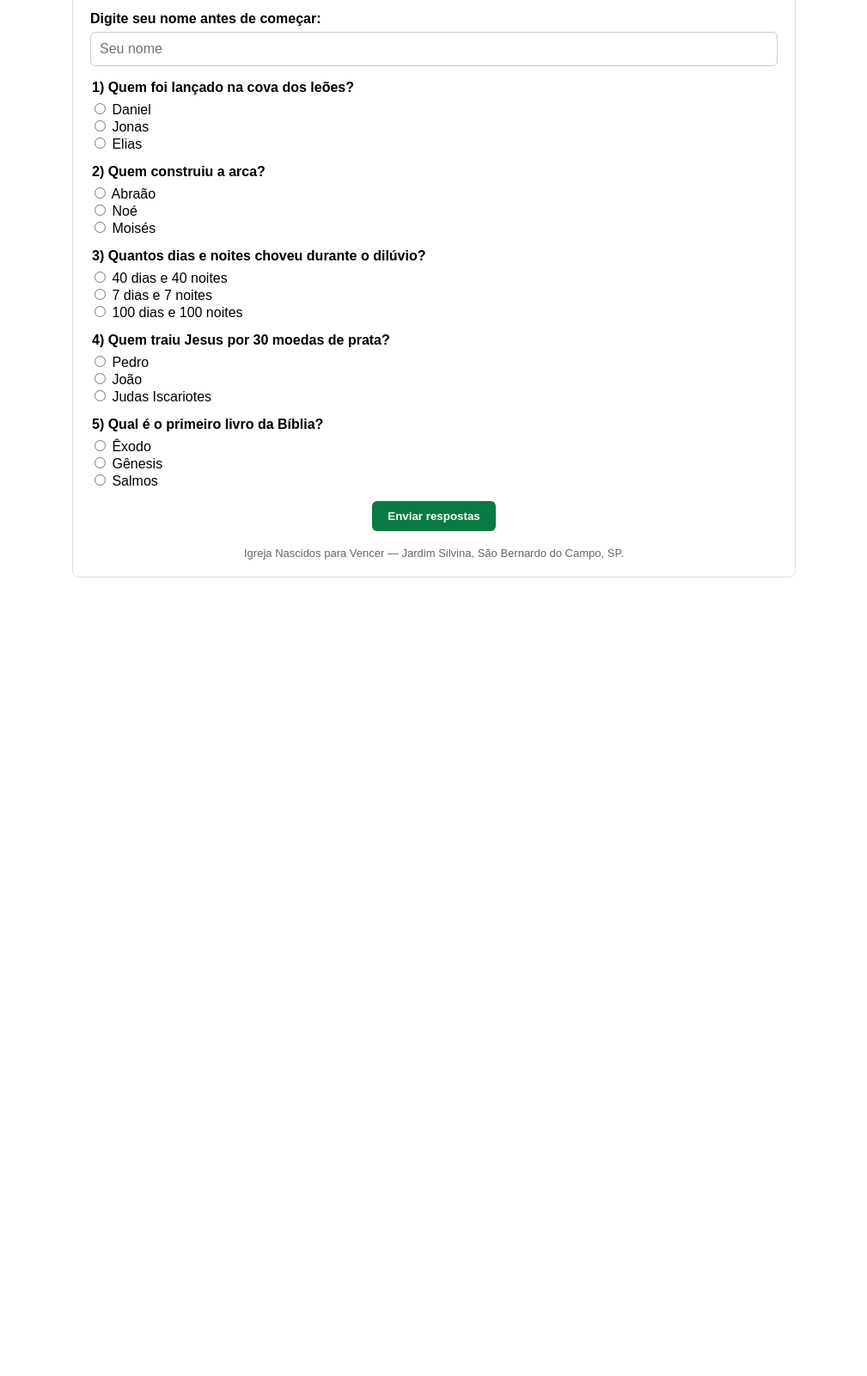
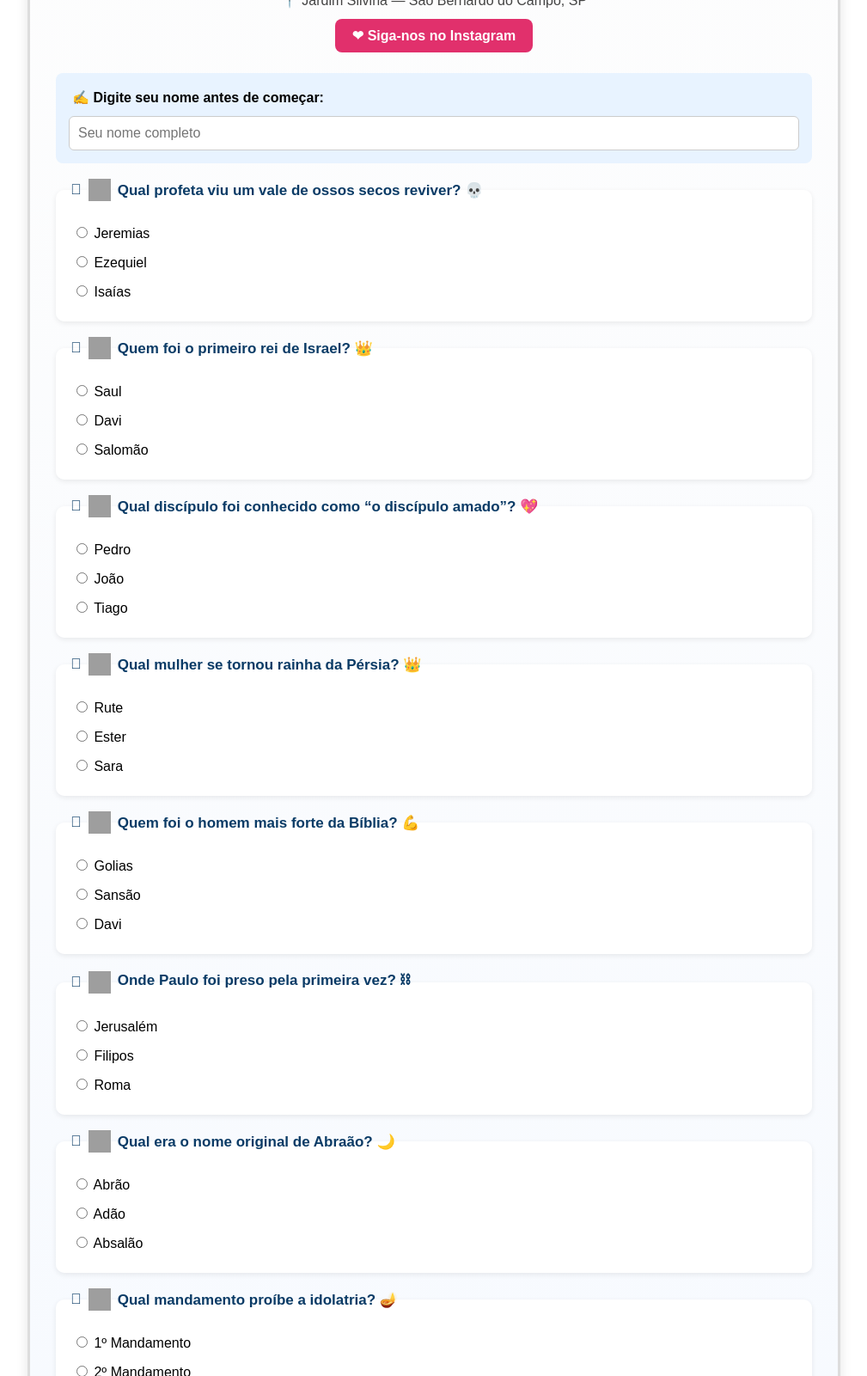
Before and after one commit to faconrado/IgrejaNascidosparaVencer, a plain HTML site: page index.html in a window 1280 px wide. Shown: the part 158-1759 px from the top of the page at 86% size, without its empty margins (135-1144 px from the left). Before the commit the page ends 860 px from the top, so only its background shows below. Drawn offline with Linux system fonts and the light colour scheme; grey boxes are pictures that could not be loaded.

Commit message:
Atualizado o codigo

```diff
--- a/index.html
+++ b/index.html
@@ -1,76 +1,166 @@
-<!-- Início: Bloco da Igreja Nascidos para Vencer - Quiz Bíblico + Link Instagram -->
-<section id="nascidos-para-vencer" style="max-width:800px;margin:30px auto;padding:20px;border:1px solid #ddd;border-radius:8px;font-family:Arial,Helvetica,sans-serif;">
-  <header style="text-align:center;margin-bottom:18px;">
-    <h1 style="margin:0;font-size:28px;color:#0a3b66;">Igreja Nascidos para Vencer</h1>
-    <p style="margin:6px 0 0;color:#333;">Jardim Silvina — São Bernardo do Campo, SP</p>
-    <a href="https://www.instagram.com/ip_nascidos_para_vencer?igsh=MWt2YXA2OGVzY2ttag==" target="_blank" rel="noopener" style="display:inline-block;margin-top:12px;padding:8px 14px;border-radius:6px;background:#E1306C;color:white;text-decoration:none;font-weight:600;">
-      Siga-nos no Instagram
+<!-- 🌟 Início: Quiz Bíblico Avançado com Desenhos - Igreja Nascidos para Vencer -->
+<section id="nascidos-para-vencer" style="max-width:880px;margin:30px auto;padding:30px;border:3px solid #ddd;border-radius:16px;background:linear-gradient(180deg,#fdfdfd,#f5f9ff);font-family:'Poppins',Arial,sans-serif;box-shadow:0 4px 14px rgba(0,0,0,0.1);">
+
+  <header style="text-align:center;margin-bottom:24px;">
+    <div style="font-size:40px;">✝</div>
+    <h1 style="margin:0;font-size:30px;color:#0a3b66;">Igreja Nascidos para Vencer</h1>
+    <p style="margin:6px 0 0;color:#444;font-size:16px;">📍 Jardim Silvina — São Bernardo do Campo, SP</p>
+    <a href="https://www.instagram.com/ip_nascidos_para_vencer?igsh=MWt2YXA2OGVzY2ttag=="
+       target="_blank" rel="noopener"
+       style="display:inline-block;margin-top:12px;padding:10px 20px;border-radius:8px;background:#E1306C;color:white;text-decoration:none;font-weight:600;">
+      ❤ Siga-nos no Instagram
     </a>
   </header>
 
-  <div id="quiz-container" style="margin-top:12px;">
-    <label for="participantName" style="display:block;margin-bottom:6px;font-weight:600;">Digite seu nome antes de começar:</label>
-    <input id="participantName" type="text" placeholder="Seu nome" style="width:100%;padding:10px;border:1px solid #ccc;border-radius:6px;font-size:16px;box-sizing:border-box;" />
+  <div id="quiz-container">
+    <div style="background:#e8f3ff;padding:15px;border-radius:8px;margin-bottom:18px;">
+      <label for="participantName" style="display:block;margin-bottom:8px;font-weight:600;">✍ Digite seu nome antes de começar:</label>
+      <input id="participantName" type="text" placeholder="Seu nome completo"
+             style="width:100%;padding:10px;border:1px solid #ccc;border-radius:6px;font-size:16px;box-sizing:border-box;" />
+    </div>
 
-    <form id="bibleQuiz" style="margin-top:16px;">
-      <!-- Pergunta 1 -->
-      <fieldset style="border:none;margin:0 0 14px;padding:0;">
-        <legend style="font-weight:700;margin-bottom:6px;">1) Quem foi lançado na cova dos leões?</legend>
-        <label><input type="radio" name="q1" value="a"> Daniel</label><br>
-        <label><input type="radio" name="q1" value="b"> Jonas</label><br>
-        <label><input type="radio" name="q1" value="c"> Elias</label>
+    <form id="bibleQuiz">
+      <style>
+        fieldset {
+          border:none;
+          margin:0 0 18px;
+          padding:15px;
+          background:white;
+          border-radius:10px;
+          box-shadow:0 2px 6px rgba(0,0,0,0.08);
+          position:relative;
+        }
+        legend {
+          font-weight:700;
+          color:#0a3b66;
+          margin-bottom:8px;
+          font-size:17px;
+          display:flex;
+          align-items:center;
+          gap:8px;
+        }
+        legend img {
+          width:26px;
+          height:26px;
+        }
+        label {
+          display:block;
+          margin-bottom:6px;
+          cursor:pointer;
+          padding:4px;
+          border-radius:5px;
+        }
+        label:hover {
+          background:#f1f7ff;
+        }
+        #submitQuiz {
+          padding:12px 24px;
+          border-radius:8px;
+          border:none;
+          background:#0a7a44;
+          color:white;
+          font-weight:700;
+          font-size:16px;
+          cursor:pointer;
+          transition:0.2s;
+        }
+        #submitQuiz:hover {
+          background:#098b50;
+        }
+      </style>
+
+      <!-- ✝ Perguntas com desenhos -->
+      <fieldset>
+        <legend>⿡ <img src="https://img.icons8.com/color/48/latin-cross.png" alt="cruz"> Qual profeta viu um vale de ossos secos reviver? 💀</legend>
+        <label><input type="radio" name="q1" value="a"> Jeremias</label>
+        <label><input type="radio" name="q1" value="b"> Ezequiel</label>
+        <label><input type="radio" name="q1" value="c"> Isaías</label>
       </fieldset>
 
-      <!-- Pergunta 2 -->
-      <fieldset style="border:none;margin:0 0 14px;padding:0;">
-        <legend style="font-weight:700;margin-bottom:6px;">2) Quem construiu a arca?</legend>
-        <label><input type="radio" name="q2" value="a"> Abraão</label><br>
-        <label><input type="radio" name="q2" value="b"> Noé</label><br>
-        <label><input type="radio" name="q2" value="c"> Moisés</label>
+      <fieldset>
+        <legend>⿢ <img src="https://img.icons8.com/color/48/bible.png" alt="bíblia"> Quem foi o primeiro rei de Israel? 👑</legend>
+        <label><input type="radio" name="q2" value="a"> Saul</label>
+        <label><input type="radio" name="q2" value="b"> Davi</label>
+        <label><input type="radio" name="q2" value="c"> Salomão</label>
       </fieldset>
 
-      <!-- Pergunta 3 -->
-      <fieldset style="border:none;margin:0 0 14px;padding:0;">
-        <legend style="font-weight:700;margin-bottom:6px;">3) Quantos dias e noites choveu durante o dilúvio?</legend>
-        <label><input type="radio" name="q3" value="a"> 40 dias e 40 noites</label><br>
-        <label><input type="radio" name="q3" value="b"> 7 dias e 7 noites</label><br>
-        <label><input type="radio" name="q3" value="c"> 100 dias e 100 noites</label>
+      <fieldset>
+        <legend>⿣ <img src="https://img.icons8.com/color/48/open-book--v2.png" alt="livro"> Qual discípulo foi conhecido como “o discípulo amado”? 💖</legend>
+        <label><input type="radio" name="q3" value="a"> Pedro</label>
+        <label><input type="radio" name="q3" value="b"> João</label>
+        <label><input type="radio" name="q3" value="c"> Tiago</label>
       </fieldset>
 
-      <!-- Pergunta 4 -->
-      <fieldset style="border:none;margin:0 0 14px;padding:0;">
-        <legend style="font-weight:700;margin-bottom:6px;">4) Quem traiu Jesus por 30 moedas de prata?</legend>
-        <label><input type="radio" name="q4" value="a"> Pedro</label><br>
-        <label><input type="radio" name="q4" value="b"> João</label><br>
-        <label><input type="radio" name="q4" value="c"> Judas Iscariotes</label>
+      <fieldset>
+        <legend>⿤ <img src="https://img.icons8.com/color/48/queen-crown.png" alt="coroa"> Qual mulher se tornou rainha da Pérsia? 👑</legend>
+        <label><input type="radio" name="q4" value="a"> Rute</label>
+        <label><input type="radio" name="q4" value="b"> Ester</label>
+        <label><input type="radio" name="q4" value="c"> Sara</label>
       </fieldset>
 
-      <!-- Pergunta 5 -->
-      <fieldset style="border:none;margin:0 0 14px;padding:0;">
-        <legend style="font-weight:700;margin-bottom:6px;">5) Qual é o primeiro livro da Bíblia?</legend>
-        <label><input type="radio" name="q5" value="a"> Êxodo</label><br>
-        <label><input type="radio" name="q5" value="b"> Gênesis</label><br>
-        <label><input type="radio" name="q5" value="c"> Salmos</label>
+      <fieldset>
+        <legend>⿥ <img src="https://img.icons8.com/color/48/weightlifting.png" alt="força"> Quem foi o homem mais forte da Bíblia? 💪</legend>
+        <label><input type="radio" name="q5" value="a"> Golias</label>
+        <label><input type="radio" name="q5" value="b"> Sansão</label>
+        <label><input type="radio" name="q5" value="c"> Davi</label>
       </fieldset>
 
-      <div style="text-align:center;margin-top:12px;">
-        <button type="button" id="submitQuiz" style="padding:10px 18px;border-radius:6px;border:none;background:#0a7a44;color:white;font-weight:700;cursor:pointer;">
-          Enviar respostas
-        </button>
+      <fieldset>
+        <legend>⿦ <img src="https://img.icons8.com/color/48/prison.png" alt="prisão"> Onde Paulo foi preso pela primeira vez? ⛓</legend>
+        <label><input type="radio" name="q6" value="a"> Jerusalém</label>
+        <label><input type="radio" name="q6" value="b"> Filipos</label>
+        <label><input type="radio" name="q6" value="c"> Roma</label>
+      </fieldset>
+
+      <fieldset>
+        <legend>⿧ <img src="https://img.icons8.com/color/48/scroll.png" alt="pergaminho"> Qual era o nome original de Abraão? 🌙</legend>
+        <label><input type="radio" name="q7" value="a"> Abrão</label>
+        <label><input type="radio" name="q7" value="b"> Adão</label>
+        <label><input type="radio" name="q7" value="c"> Absalão</label>
+      </fieldset>
+
+      <fieldset>
+        <legend>⿨ <img src="https://img.icons8.com/color/48/pray.png" alt="oração"> Qual mandamento proíbe a idolatria? 🪔</legend>
+        <label><input type="radio" name="q8" value="a"> 1º Mandamento</label>
+        <label><input type="radio" name="q8" value="b"> 2º Mandamento</label>
+        <label><input type="radio" name="q8" value="c"> 5º Mandamento</label>
+      </fieldset>
+
+      <fieldset>
+        <legend>⿩ <img src="https://img.icons8.com/color/48/mountain.png" alt="monte"> Em qual monte Moisés recebeu os Dez Mandamentos? ⛰</legend>
+        <label><input type="radio" name="q9" value="a"> Monte Sinai</label>
+        <label><input type="radio" name="q9" value="b"> Monte Carmelo</label>
+        <label><input type="radio" name="q9" value="c"> Monte Nebo</label>
+      </fieldset>
+
+      <fieldset>
+        <legend>🔟 <img src="https://img.icons8.com/color/48/books.png" alt="livros"> Quantos livros há no Novo Testamento? 📚</legend>
+        <label><input type="radio" name="q10" value="a"> 27</label>
+        <label><input type="radio" name="q10" value="b"> 39</label>
+        <label><input type="radio" name="q10" value="c"> 66</label>
+      </fieldset>
+
+      <div style="text-align:center;margin-top:20px;">
+        <button type="button" id="submitQuiz">✨ Enviar Respostas</button>
       </div>
     </form>
 
-    <div id="resultMessage" aria-live="polite" style="margin-top:16px;text-align:center;font-size:18px;font-weight:700;"></div>
+    <div id="resultMessage" aria-live="polite"
+         style="margin-top:18px;text-align:center;font-size:18px;font-weight:700;"></div>
   </div>
 
-  <footer style="margin-top:18px;font-size:13px;color:#666;text-align:center;">
-    <p style="margin:0;">Igreja Nascidos para Vencer — Jardim Silvina, São Bernardo do Campo, SP.</p>
+  <footer style="margin-top:25px;font-size:14px;color:#555;text-align:center;">
+    <p style="margin:0;">💒 Igreja Nascidos para Vencer — Jardim Silvina, São Bernardo do Campo, SP.</p>
+    <p style="margin:5px 0 0;font-size:13px;color:#0a3b66;">💻 Desenvolvido por <strong>Eng. Lucas 👨‍💻</strong></p>
   </footer>
 </section>
 
 <script>
 (function(){
-    const correctAnswers = { q1: 'a', q2: 'b', q3: 'a', q4: 'c', q5: 'b' };
+  const correctAnswers = {
+    q1:'b', q2:'a', q3:'b', q4:'b', q5:'b',
+    q6:'b', q7:'a', q8:'b', q9:'a', q10:'a'
+  };
   const submitBtn = document.getElementById('submitQuiz');
   const resultDiv = document.getElementById('resultMessage');
   const nameInput = document.getElementById('participantName');
@@ -79,13 +169,12 @@
     const name = (nameInput.value || '').trim();
     if(!name){
       resultDiv.style.color = '#b00020';
-        resultDiv.textContent = 'Por favor, digite seu nome antes de enviar.';
+      resultDiv.textContent = '✋ Por favor, digite seu nome antes de enviar.';
       return;
     }
 
-      // coletar respostas
-      const answers = {};
-      for(let i=1;i<=5;i++){
+    let score = 0;
+    for(let i=1;i<=10;i++){
       const radios = document.getElementsByName('q'+i);
       let chosen = null;
       for(const r of radios){
@@ -93,31 +182,25 @@
       }
       if(!chosen){
         resultDiv.style.color = '#b00020';
-          resultDiv.textContent = 'Por favor, responda todas as perguntas antes de enviar.';
+        resultDiv.textContent = '🧐 Responda todas as perguntas antes de enviar.';
         return;
       }
-        answers['q'+i] = chosen;
+      if(chosen === correctAnswers['q'+i]) score++;
     }
 
-      // checar acertos
-      let allCorrect = true;
-      for(let i=1;i<=5;i++){
-        if(answers['q'+i] !== correctAnswers['q'+i]){
-          allCorrect = false;
-          break;
-        }
-      }
-
-      if(allCorrect){
+    const percentage = (score / 10) * 100;
+    if(percentage === 100){
       resultDiv.style.color = '#0a7a44';
-        resultDiv.textContent = Parabéns, ${escapeHtml(name)}! Você acertou todas.;
+      resultDiv.textContent = 🏆 Parabéns, ${escapeHtml(name)}! Você acertou todas! Que bênção e sabedoria! 🙌;
+    } else if(percentage >= 70){
+      resultDiv.style.color = '#0a7a44';
+      resultDiv.textContent = 👏 Muito bem, ${escapeHtml(name)}! Você acertou ${score}/10. Continue firme nos estudos da Palavra! 📖;
     } else {
       resultDiv.style.color = '#aa5500';
-        resultDiv.textContent = Estude mais, ${escapeHtml(name)}.;
+      resultDiv.textContent = 😅 ${escapeHtml(name)}, você acertou ${score}/10. Continue se dedicando — o conhecimento da Palavra vem com fé! 🙏;
     }
   });
 
-    // função simples para evitar XSS em caso de nomes com HTML
   function escapeHtml(str){
     return str.replace(/[&<>"']/g, function(m){
       return ({'&':'&amp;','<':'&lt;','>':'&gt;','"':'&quot;',"'":'&#39;'})[m];
@@ -125,4 +208,4 @@
   }
 })();
 </script>
-<!-- Fim: Bloco da Igreja Nascidos para Vencer -->
+<!-- ✨ Fim: Quiz Bíblico Avançado com Desenhos - Desenvolvido por Eng. Lucas -->
```
Lines whose indentation alone changed are shown as unchanged.
